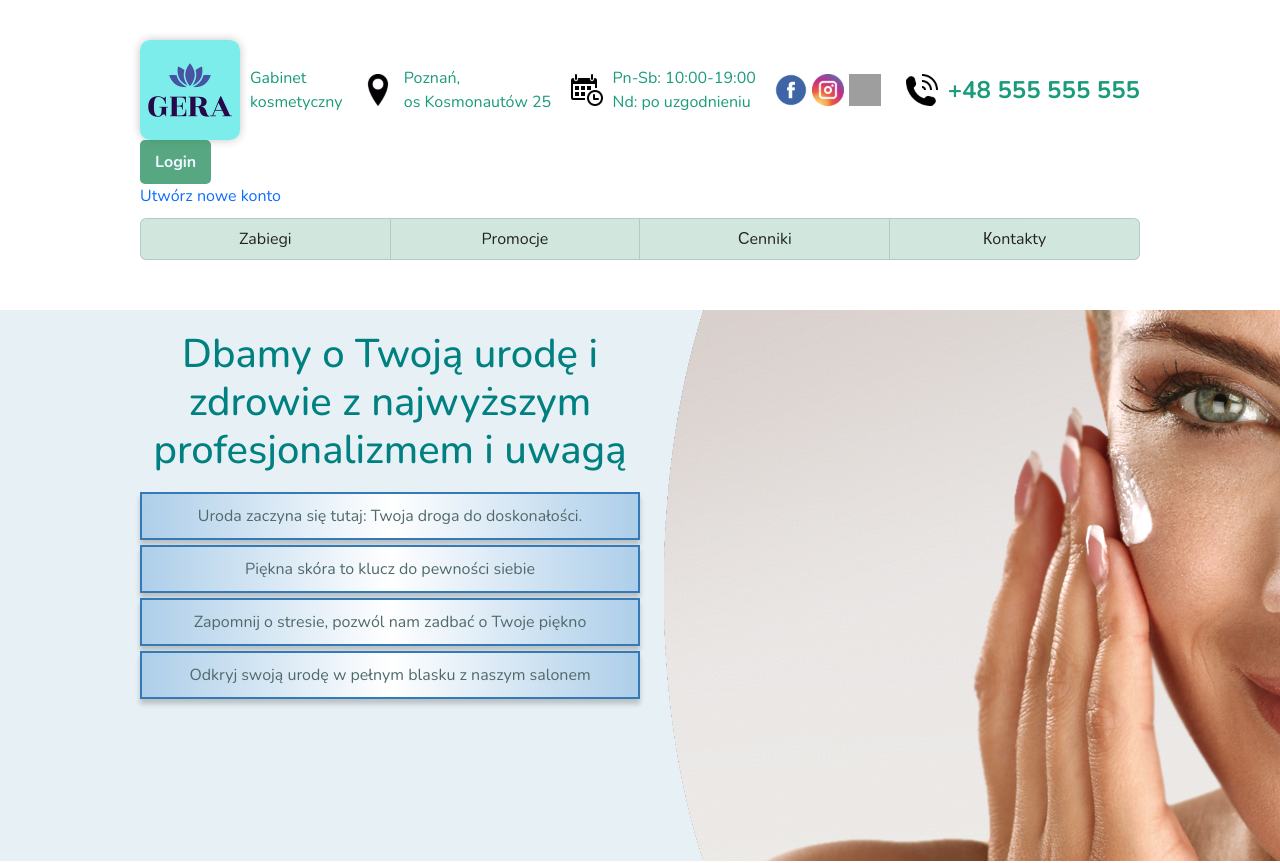
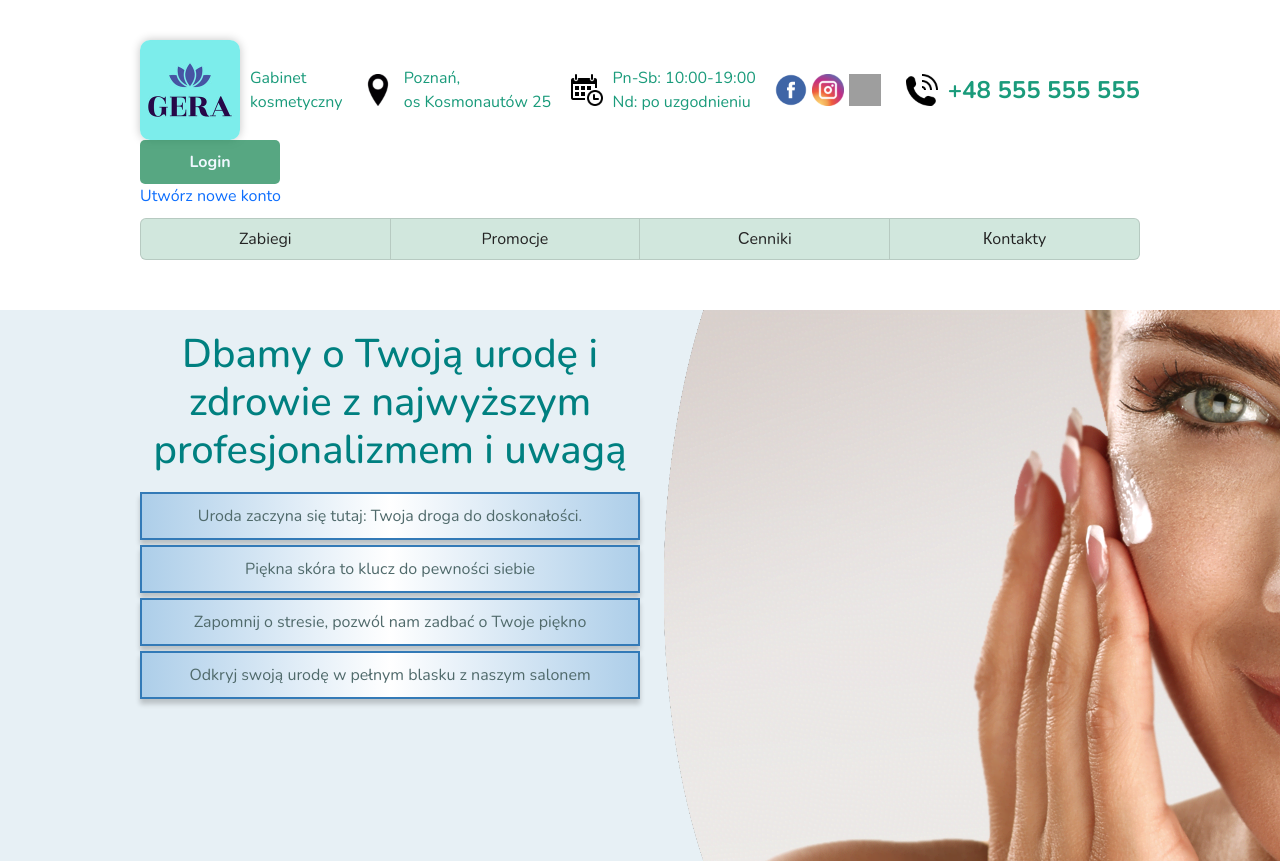
Before and after one commit to TumorinGerman/beauty_salon_react_reduxToolKit, a React (Create React App) app: page / in a window 1280 px wide. Shown: the top 863 px of the page. Built offline with nearby package versions, Linux system fonts and the light colour scheme; no server answers; grey boxes are pictures that could not be loaded.

Commit message:
scss correction

```diff
--- a/src/scss/components/_header.scss
+++ b/src/scss/components/_header.scss
@@ -69,6 +69,7 @@
 
     .login-box {
       button {
+        min-width: 140px;
         padding: 10px 15px;
         border: none;
         border-radius: 5px;
```
